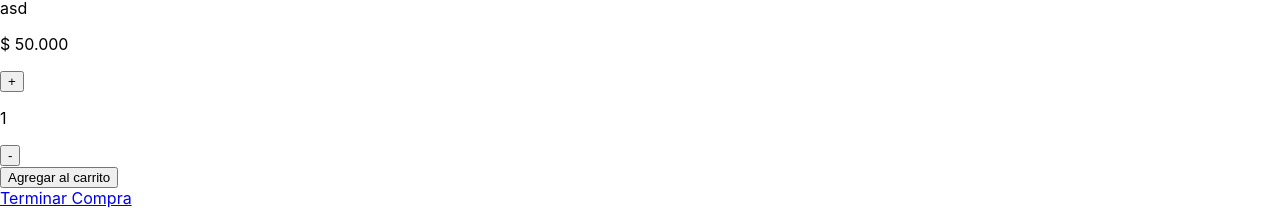
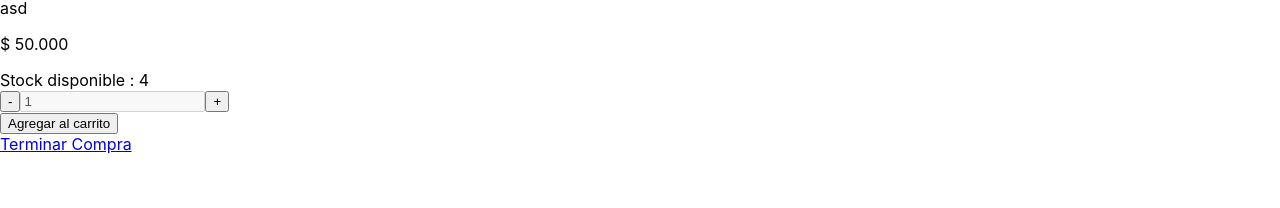
Before and after one commit to nikotaccetta/TP-REACT, a React (Create React App) app: page /detail/1 in a window 1280 px wide. Shown: the part 698-906 px from the top of the page. After the commit the page ends 852 px from the top, so only its background shows below. Built offline with nearby package versions, Linux system fonts and the light colour scheme.

Commit message:
itemCount correcion div

```diff
--- a/src/Components/itemCount/itemCount.js
+++ b/src/Components/itemCount/itemCount.js
@@ -11,16 +11,23 @@ const ItemCount = ({ initial, stock, onAdd }) => {
         initial !== count && setCount(count - 1);
     };
     return (
-        <div className="count">
-            <div className="buttons">
-                <button onClick={add}>+</button>
-                <p>{count}</p>
-                <button onClick={substract}>-</button>
+        <div>
+        <div className="containerCount">
+             <div className="counter">
+                <div>
+                    <label >Stock disponible : {stock}</label>
+                </div>
+                <div>
+                    <button className="buttonCounter" onClick={substract}>-</button>
+                    <input  className="inputCounter" disabled value={count}/>
+                    <button className="buttonCounter" onClick={add}>+</button>
+                </div>
             </div>
-            <div className="add-cart">
+            <div>
                 <button className="buttonCarrito" type="button" onClick={() => onAdd(count)}>Agregar al carrito</button>
             </div>
         </div>
+    </div>
     );
 };
 export default ItemCount
```
Also changed, not shown: src/Components/ItemDetail/ItemDetail.js (line endings or trailing spaces).
